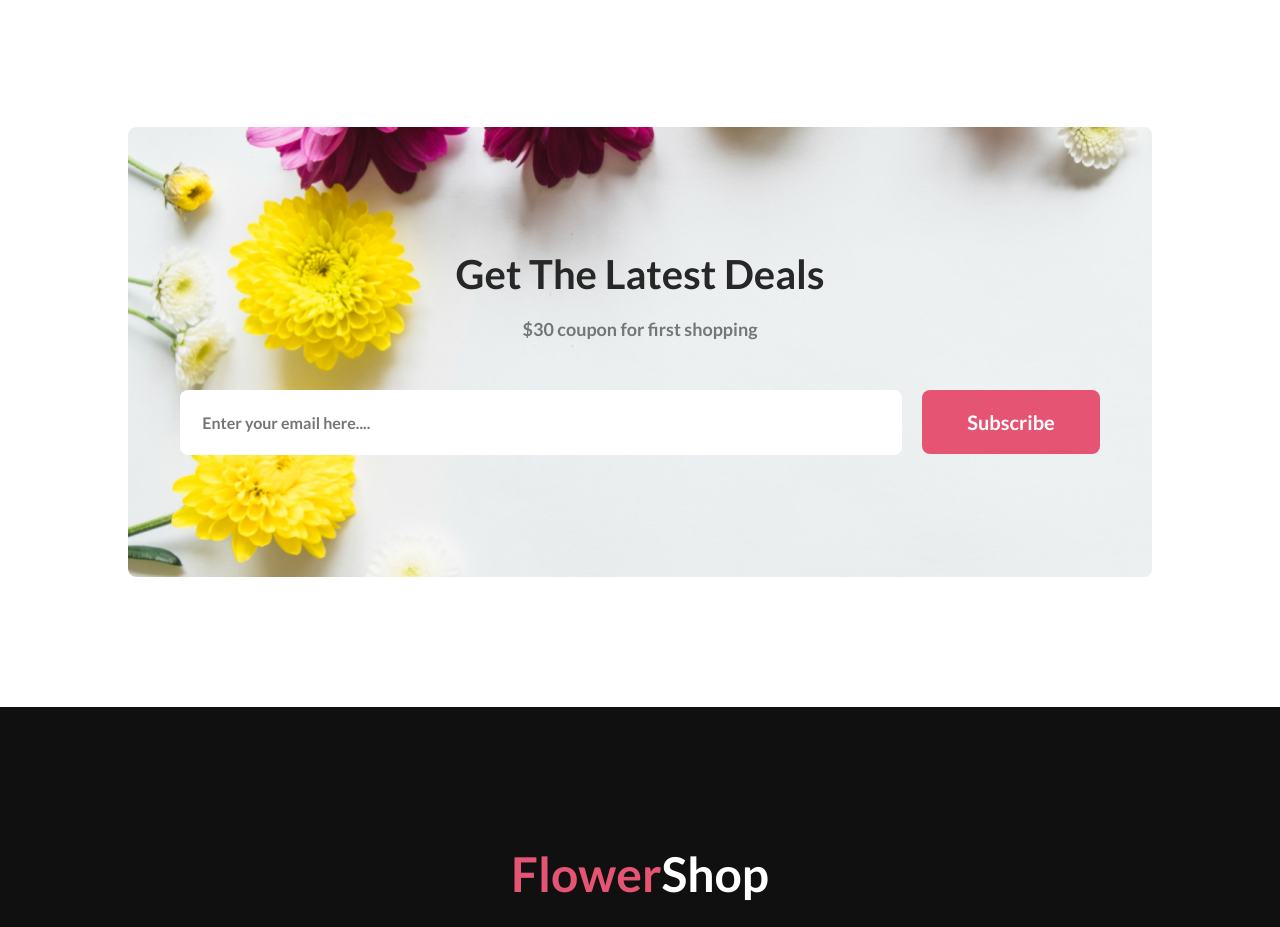
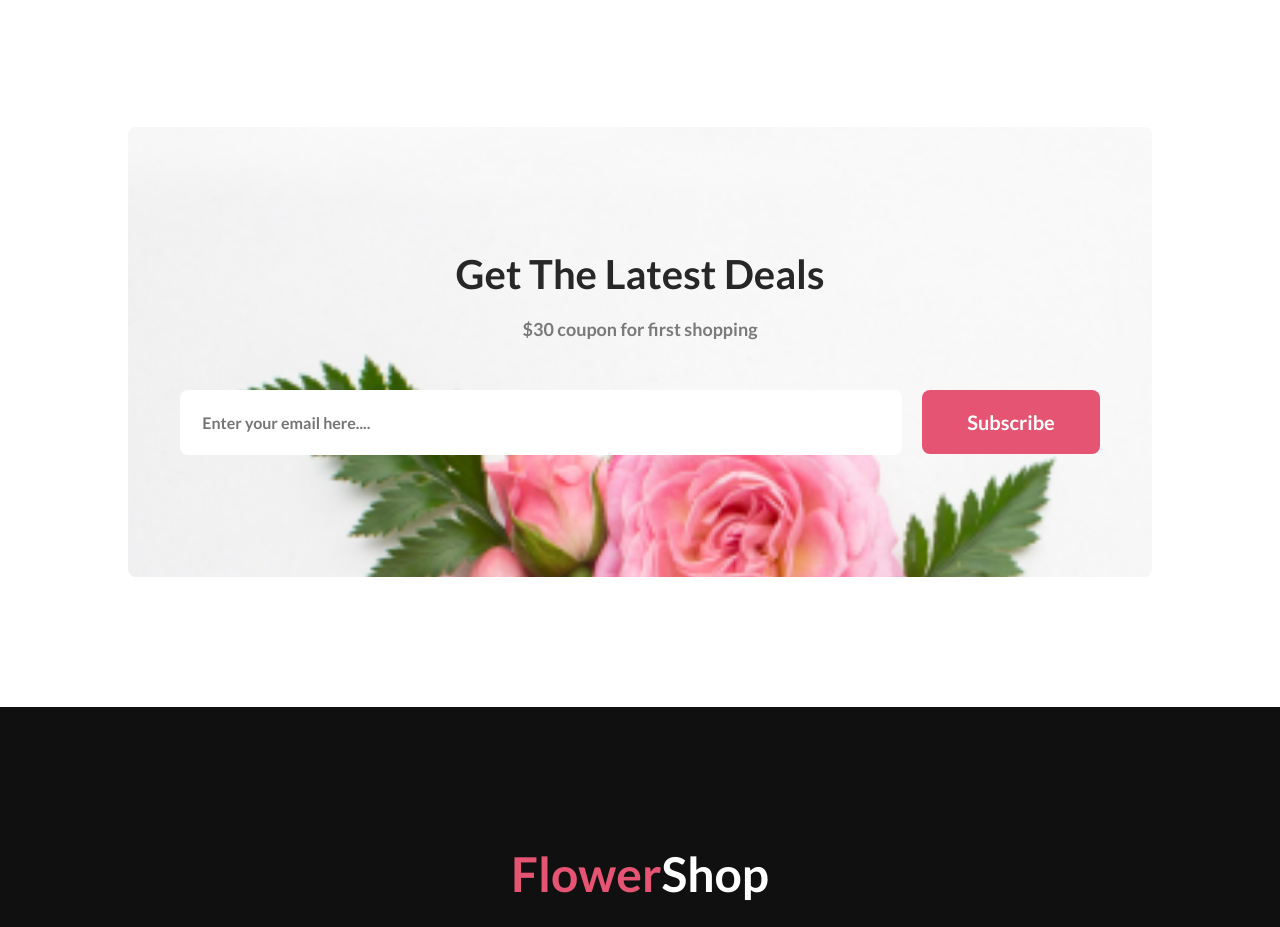
Before and after one commit to Reduan4u/Online-Flower-Shop, a plain HTML site: page index.html in a window 1280 px wide. Shown: the part 3700-4627 px from the top of the page. Drawn offline with Linux system fonts and the light colour scheme.

Commit message:
after bg image2e

```diff
--- a/style.css
+++ b/style.css
@@ -194,7 +194,7 @@
 
 .subscribe-container {
 
-    background-image: url("./flower-asset/rectangle-9.png");
+    background-image: url("./flower-asset/flower-01.png");
     background-repeat: no-repeat;
     background-size: cover;
     display: flex;
```
